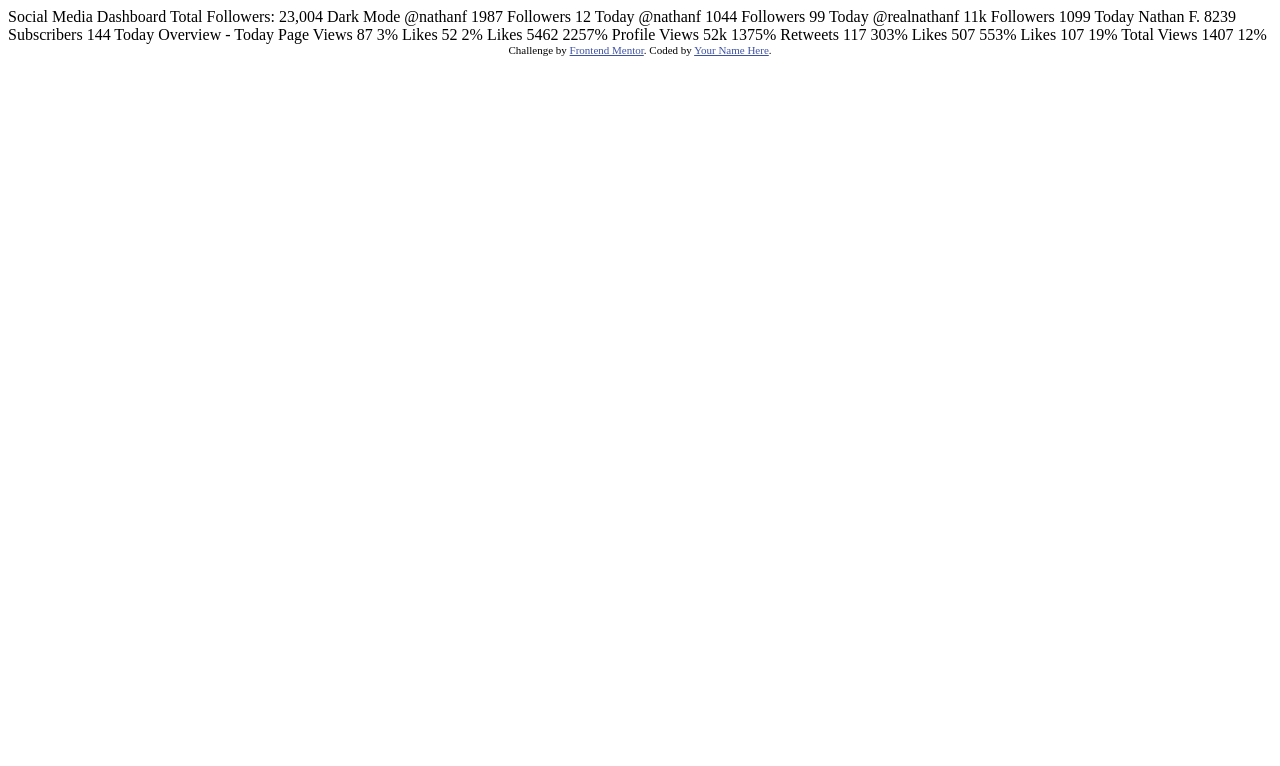
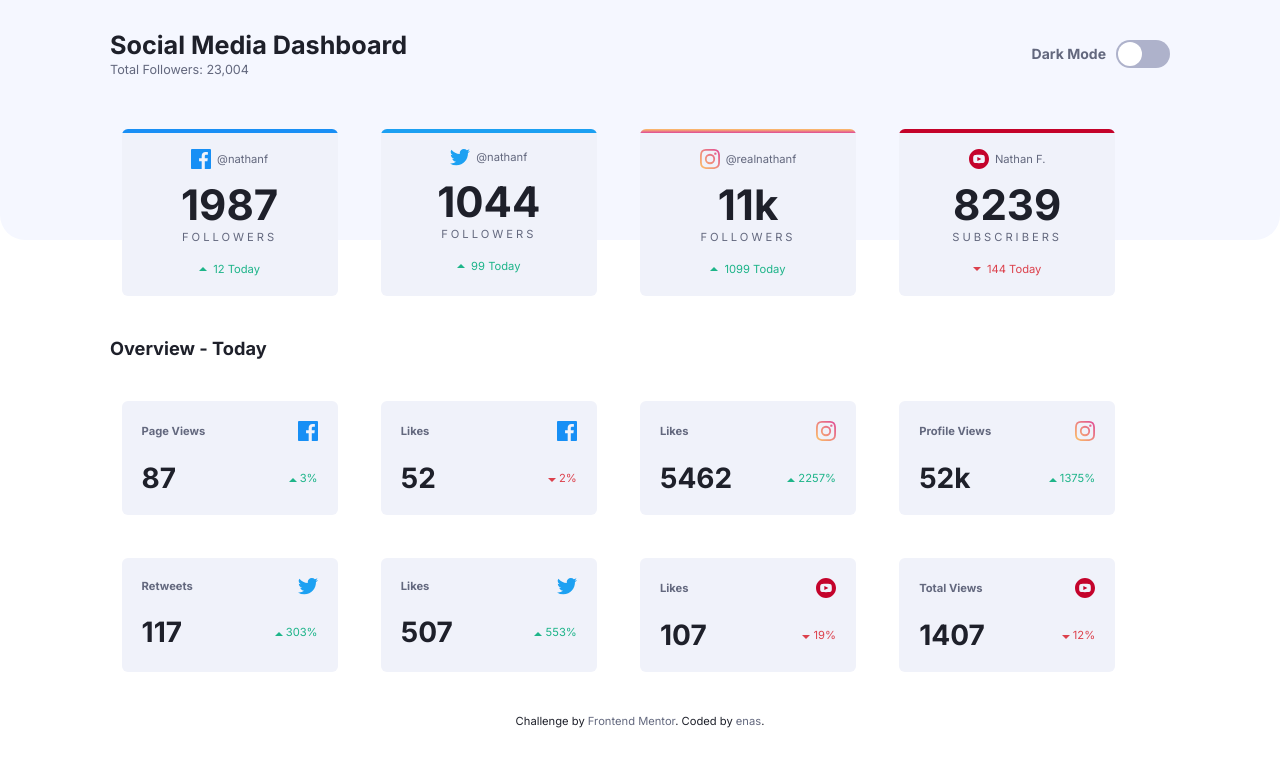
Before and after one commit to enas48/social-media-dashboard, a plain HTML site: page index.html in a window 1280 px wide. Drawn offline with Linux system fonts and the light colour scheme.

Commit message:
add styles

```diff
--- a/index.html
+++ b/index.html
@@ -1,87 +1,198 @@
 <!DOCTYPE html>
-<html lang="en">
+<html lang="en" class="light-theme">
 <head>
   <meta charset="UTF-8">
   <meta name="viewport" content="width=device-width, initial-scale=1.0"> <!-- displays site properly based on user's device -->
 
   <link rel="icon" type="image/png" sizes="32x32" href="./images/favicon-32x32.png">
+  <link href="https://fonts.googleapis.com/css2?family=Inter:wght@400;700&display=swap" rel="stylesheet">
+  <link rel="stylesheet" href="./style.css">
 
-  <title>Frontend Mentor | [Challenge Name Here]</title>
-
-  <!-- Feel free to remove these styles or customise in your own stylesheet 👍 -->
-  <style>
-    .attribution { font-size: 11px; text-align: center; }
-    .attribution a { color: hsl(228, 45%, 44%); }
-  </style>
+  <title>Frontend Mentor | [dashboard with theme switcher]</title>
 </head>
 <body>
+  <div class="top-pattern"></div>
+<div class="container">
+  <header>
+    <div class="heading">
+  <h1>Social Media Dashboard</h1>
+  <span>Total Followers: 23,004</span>
+    </div>
+<div class="toggle-switch">
+  <span>Dark Mode</span>
+ <!-- switch -->
+<label class="switch" >
+  <input type="checkbox" onchange="toggleTheme()" id="slider">
+  <span class="slider"></span>
+</label>
+</div>
+  </header>
+<main>
+  <section>
+    <div class="card overview facebook">
+      <div>
+        <img src="./images/icon-facebook.svg" alt="facebook-icon"/>
+        <span>@nathanf</span>
+      </div>
+      <p>1987</p>
+      <span>Followers</span>
+      <div class="state-up">
+        <img src="./images/icon-up.svg"/>
+      <span>12 Today</span>
+      </div>
+    </div>
+    <div class="card overview twitter">
+      <div>
+        <img src="./images/icon-twitter.svg" alt="twitter-icon"/>
+      <span>@nathanf</span>
+      </div>
+      <p>1044</p>
+      <span>Followers</span>
+      <div class="state-up">
+        <img src="./images/icon-up.svg"/>
+      <span>99 Today</span>
+      </div>
+    </div>
+    <div class="card overview instagram">
+      <div>
+       <img src="./images/icon-instagram.svg" alt="instagram-icon"/>
+      <span>@realnathanf</span>
+      </div>
+      <p>11k</p>
+      <span>Followers</span>
+      <div class="state-up">
+        <img src="./images/icon-up.svg"/>
+      <span>1099 Today</span>
+      </div>
+    </div>
+    <div class="card overview youtube">
+      <div>
+        <img src="./images/icon-youtube.svg" alt="youtube-icon"/>
+      <span>Nathan F.</span>
+      </div>
+      <p>8239</p>
+      <span>Subscribers</span>
+      <div class="state-down">
+        <img src="./images/icon-down.svg"/>
+        <span>144 Today</span>
+      </div>
+    </div>
 
-  Social Media Dashboard
-  Total Followers: 23,004
+  </section>
+<h2>Overview - Today</h2>
+  <section>
+    <div class="card today-overview">
+      <div>
+        <span>Page Views</span>
+        <img src="./images/icon-facebook.svg" alt="facebook-icon"/>
+      </div>
+      <div>
+        <p>87</p>
+        <div class="state-up">
+          <img src="./images/icon-up.svg"/>
+          <span>3%</span>
+        </div>
+        </div>
+    </div>
+    <div class="card today-overview">
+      <div>
+        <span>Likes</span>
+        <img src="./images/icon-facebook.svg" alt="facebook-icon"/>
+      </div>
+      <div>
+        <p>52</p>
+        <div class="state-down">
+          <img src="./images/icon-down.svg"/>
+          <span>2%</span>
+        </div>
+        </div>
+    </div>
+    <div class="card today-overview">
+      <div>
+        <span>Likes</span>
+        <img src="./images/icon-instagram.svg" alt="instgram-icon"/>
+      </div>
+      <div>
+        <p>5462</p>
+        <div class="state-up">
+          <img src="./images/icon-up.svg"/>
+          <span>2257%</span>
+        </div>
+      </div>
+    </div>
+    <div class="card today-overview">
+      <div>
+        <span>Profile Views</span>
+        <img src="./images/icon-instagram.svg" alt="instagram-icon"/>
+      </div>
+      <div>
+        <p>52k</p>
+        <div class="state-up">
+          <img src="./images/icon-up.svg"/>
+          <span>1375%</span>
+        </div>
+      </div>
+    </div>
+    <div class="card today-overview">
+      <div>
+        <span>Retweets</span>
+        <img src="./images/icon-twitter.svg" alt="twitter-icon"/>
+      </div>
+      <div>
+        <p>117</p>
+        <div class="state-up">
+          <img src="./images/icon-up.svg"/>
+          <span>303%</span>
+        </div>
+      </div>
+    </div>
+    <div class="card today-overview">
+      <div>
+        <span>Likes</span>
+        <img src="./images/icon-twitter.svg" alt="twitter-icon"/>
+      </div>
+      <div>
+        <p>507</p>
+        <div class="state-up">
+          <img src="./images/icon-up.svg"/>
+          <span>553%</span>
+        </div>
+      </div>
+    </div>
+    <div class="card today-overview">
+      <div>
+        <span>Likes</span>
+        <img src="./images/icon-youtube.svg" alt="youtube-icon"/>
+      </div>
+      <div>
+        <p>107</p>
+        <div class="state-down">
+          <img src="./images/icon-down.svg"/>
+          <span>19%</span>
+        </div>
+      </div>
+    </div>
+    <div class="card today-overview">
+      <div>
+        <span>Total Views</span>
+        <img src="./images/icon-youtube.svg" alt="youtube-icon"/>
+      </div>
+      <div>
+        <p>1407</p>
+        <div class="state-down">
+          <img src="./images/icon-down.svg"/>
+          <span>12%</span>
+        </div>
+      </div>
+    </div>
 
-  Dark Mode
-
-
-
-  @nathanf
-  1987
-  Followers
-  12 Today
-
-  @nathanf
-  1044
-  Followers
-  99 Today
-
-  @realnathanf
-  11k
-  Followers
-  1099 Today
-
-  Nathan F.
-  8239
-  Subscribers
-  144 Today
-
-
-
-  Overview - Today
-
-  Page Views
-  87
-  3%
-
-  Likes
-  52
-  2%
-
-  Likes
-  5462
-  2257%
-
-  Profile Views
-  52k
-  1375%
-
-  Retweets
-  117
-  303%
-
-  Likes
-  507
-  553%
-
-  Likes
-  107
-  19%
-
-  Total Views
-  1407
-  12%
-
-  <div class="attribution">
-    Challenge by <a href="https://www.frontendmentor.io?ref=challenge" target="_blank">Frontend Mentor</a>.
-    Coded by <a href="#">Your Name Here</a>.
+  </section>
+</main>
+<footer>
+   <p> Challenge by <a href="https://www.frontendmentor.io?ref=challenge" target="_blank">Frontend Mentor</a>.
+    Coded by <a href="#">enas</a>.</p>
+    </footer>
   </div>
+  <script src="./index.js"></script>
 </body>
 </html>
--- /dev/null
+++ b/index.js
@@ -0,0 +1,19 @@
+function setTheme(themeName){
+    localStorage.setItem('theme',themeName);
+    document.documentElement.className = themeName;
+}
+function toggleTheme(){
+    if(localStorage.getItem('theme') === 'dark-theme'){
+        setTheme('light-theme');
+    }else{
+        setTheme('dark-theme');
+    }
+}
+//imediatly invoked function to set theme onintial load
+(function () {
+    if(localStorage.getItem('theme') === 'dark-theme'){
+        setTheme('dark-theme');
+    }else{
+        setTheme('light-theme');
+    }
+})();
--- /dev/null
+++ b/style.css
@@ -0,0 +1,278 @@
+*{
+    margin: 0;
+    padding: 0;
+    -webkit-box-sizing: border-box;
+    -moz-box-sizing: border-box;
+    box-sizing: border-box;
+}
+
+:root {
+    /*-----Primary---*/
+--Lime-Green: hsl(163, 72%, 41%);
+--Bright-Red: hsl(356, 69%, 56%);
+--Facebook: hsl(208, 92%, 53%);
+--Twitter: hsl(203, 89%, 53%);
+--Instagram: linear-gradient(hsl(37, 97%, 70%), hsl(329, 70%, 58%));
+--YouTube: hsl(348, 97%, 39%);
+}
+
+.light-theme{
+--Toggle: #AEB2CB;
+--toggle-active:linear-gradient(to right, hsl(210, 78%, 56%), hsl(146, 68%, 55%));
+ /* Neutral*/
+ --bg: hsl(0, 0%, 100%);
+--bgPattern: hsl(225, 100%, 98%);
+--CardBg: hsl(227, 47%, 96%);
+--CardBgActive:hsl(231, 32%, 91%);
+--secondary-Text: hsl(228, 12%, 44%);
+--main-Text: hsl(230, 17%, 14%);
+}
+
+.dark-theme{
+  --Toggle: linear-gradient(to right, hsl(210, 78%, 56%), hsl(146, 68%, 55%));
+--toggle-active:linear-gradient(to right, hsl(210, 78%, 56%), hsl(146, 68%, 55%));
+   /* Neutral*/
+ --bg: hsl(230, 17%, 14%);
+ --bgPattern: hsl(232, 19%, 15%);
+ --CardBg: hsl(228, 28%, 20%);
+ --CardBgActive:hsl(230, 25%, 24%);;
+ --secondary-Text:  hsl(228, 34%, 66%);
+ --main-Text: hsl(0, 0%, 100%);
+}
+
+ body{
+     background: var(--bg);
+     color:var(--main-Text);
+     font-size: 14px;
+     font-family: 'Inter', sans-serif;
+     position: relative;
+
+ }
+.container{
+    padding: 20px 100px;
+}
+ .top-pattern{
+    position: absolute;
+   height:30vh;
+   z-index: -1;
+   width: 100%;
+   background:var(--bgPattern);
+   border-bottom-left-radius: 25px;
+   border-bottom-right-radius: 25px;
+   top: 0;
+   left: 0;
+}
+header{
+    display: flex;
+    justify-content: space-between;
+    flex-wrap: wrap;
+    font-weight: 700;
+}
+.heading h1{
+    font-size: 1.8em;
+    font-weight: 700;
+}
+.heading{padding: 10px;}
+.heading span{
+    color: var(--secondary-Text);
+    font-weight: 500;
+    font-size: 0.9em;
+}
+.toggle-switch{
+    display: flex;
+    align-items: center;
+    padding: 10px;
+}
+.toggle-switch >span{
+    display: inline-block;
+    margin-right: 10px;
+    color: var(--secondary-Text);
+}
+
+/* source:w3school*/
+ /* The switch - the box around the slider */
+.switch {
+    position: relative;
+    display: inline-block;
+    width: 54px;
+    height: 28px;
+
+  }
+  /* Hide default HTML checkbox */
+.switch input {
+    opacity: 0;
+    width: 0;
+    height: 0;
+  }
+  /* The slider */
+.slider {
+    position: absolute;
+    cursor: pointer;
+    top: 0;
+    left: 0;
+    right: 0;
+    bottom: 0;
+    background: var(--Toggle);
+    -webkit-transition: .4s;
+    transition: .4s;
+    border-radius: 28px;
+  }
+  .switch:hover .slider{
+    background:var(--toggle-active);
+
+  }
+  .slider:before {
+    position: absolute;
+    content: "";
+    height: 24px;
+    width: 24px;
+    left: 2px;
+    bottom: 2px;
+    background: var(--bg);
+    -webkit-transition: .4s;
+    transition: .4s;
+    border-radius: 50%;
+  }
+
+  input:checked + .slider {
+    background:var(--Toggle);
+  }
+  input:checked + .slider:before {
+
+    -webkit-transform: translateX(24px);
+    -ms-transform: translateX(24px);
+    transform: translateX(24px);
+  }
+
+/*style main content*/
+main section{
+  display: flex;
+flex-wrap: wrap;
+margin: 20px 0;
+}
+main section .card{
+  flex-basis: 20%;
+padding: 20px;
+background: var(--CardBg);
+margin: 2%;
+border-radius: 6px;
+display: flex;
+flex-direction: column;
+-webkit-transition: 0.4s;
+transition: 0.4s;
+}
+main section .card:hover{
+  cursor: pointer;
+  background: var(--CardBgActive);
+}
+main section .overview{
+  position: relative;
+  overflow: hidden;
+  align-items: center;
+}
+main section .overview::after{
+content: '';
+position: absolute;
+width: 100%;
+height: 4px;
+top: 0;
+left: 0;
+}
+main section .facebook::after{
+background: var(--Facebook);
+}
+main section .twitter::after{
+  background: var(--Twitter);
+  }
+main section .instagram::after{
+    background: var(--Instagram);
+    }
+  main section .youtube::after{
+      background: var(--YouTube);
+      }
+
+main section .overview >div{
+  display: flex;
+  align-items: center;
+  font-size: 0.8em;
+  color: var(--secondary-Text);
+}
+main section .overview img{
+  margin-right:6px ;
+}
+main section .overview p{
+  font-size: 3em;
+  font-weight: 700;
+  padding-top: 10px;
+}
+main section .overview >span{
+  letter-spacing: 3px;
+  text-transform: uppercase;
+  color: var(--secondary-Text);
+  font-size: 0.8em;
+  padding-bottom:18px ;
+}
+main section .card .state-up{
+color: var(--Lime-Green);
+font-size: 0.8em;
+}
+main section .card .state-down{
+  color: var(--Bright-Red);
+  font-size: 0.8em;
+}
+
+
+h2{
+  margin: 10px;
+  font-size: 1.3em;
+}
+main section .today-overview >div{
+  display: flex;
+  justify-content: space-between;
+  align-items:center;
+}
+main section .today-overview div:first-child{
+  margin-bottom: 20px;
+}
+main section .today-overview p{
+  font-size: 2em;
+  font-weight: 700;
+  padding-right: 5px;
+}
+main section .today-overview div:first-child span{
+color: var(--secondary-Text);
+font-size: 0.8em;
+font-weight: 700;
+}
+
+footer p{
+  text-align: center;
+  font-size: 0.8em;
+  margin: 20px;
+}
+footer a{
+  text-decoration: none;
+  color: var(--secondary-Text);
+}
+
+  @media (max-width:600px){
+      .container{
+          padding: 20px;
+      }
+      header{flex-direction: column;}
+      .toggle-switch {
+
+        justify-content: space-between;
+    }
+      .heading{
+          border-bottom: 1px solid var(--secondary-Text);
+      }
+      main section .card{
+        flex-basis: 100%;
+      }
+  }
+  @media (max-width:912px){
+    .container{
+        padding: 20px;
+    }
+  }
```
